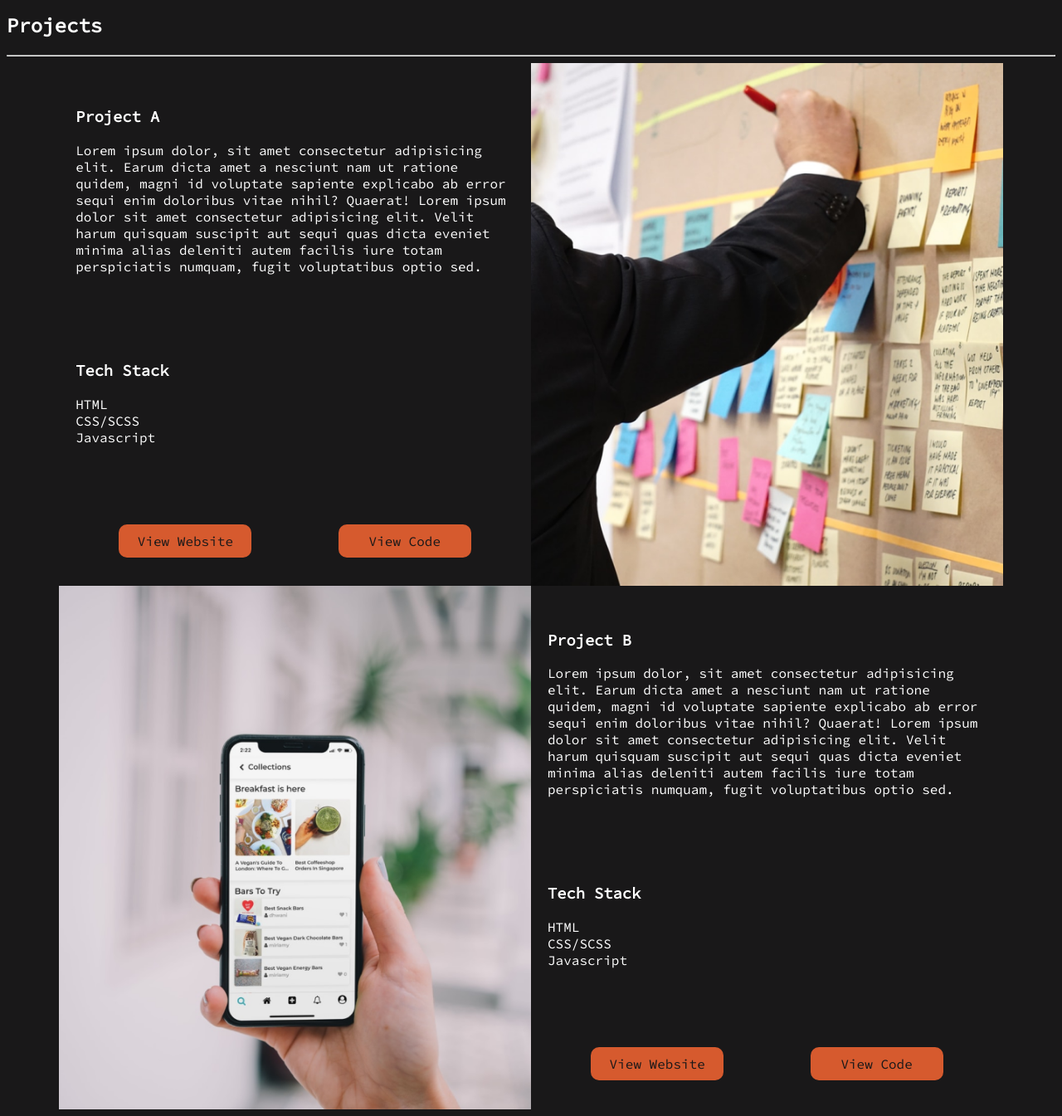
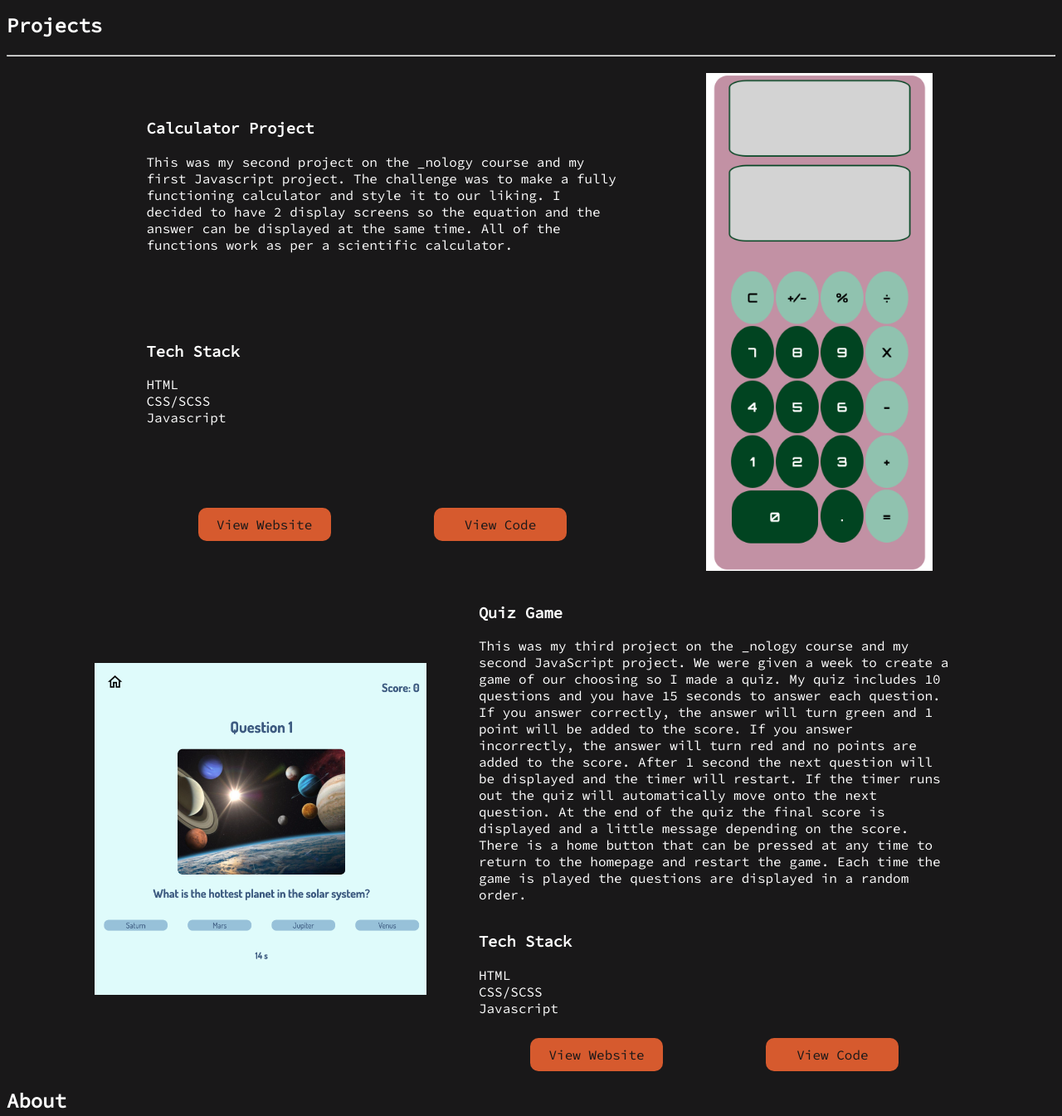
Before and after one commit to hope-sugden/portfolio, a plain HTML site: page index.html in a window 1280 px wide. Shown: the part 1760-3105 px from the top of the page at 83% size. Drawn offline with Linux system fonts and the light colour scheme.

Commit message:
quiz game project added

```diff
--- a/index.html
+++ b/index.html
@@ -72,8 +72,8 @@
 
                 <div class="projectA__text">
                     <div class="projectA__info">
-                        <h3>Project A</h3>
-                        <p>Lorem ipsum dolor, sit amet consectetur adipisicing elit. Earum dicta amet a nesciunt nam ut ratione quidem, magni id voluptate sapiente explicabo ab error sequi enim doloribus vitae nihil? Quaerat! Lorem ipsum dolor sit amet consectetur adipisicing elit. Velit harum quisquam suscipit aut sequi quas dicta eveniet minima alias deleniti autem facilis iure totam perspiciatis numquam, fugit voluptatibus optio sed.</p>
+                        <h3>Calculator Project</h3>
+                        <p>This was my second project on the _nology course and my first Javascript project. The challenge was to make a fully functioning calculator and style it to our liking. I decided to have 2 display screens so the equation and the answer can be displayed at the same time. All of the functions work as per a scientific calculator.</p>
                     </div>
                     <div class="projectA__stack">
                         <h3>Tech Stack</h3>
@@ -84,24 +84,24 @@
                         </ul>
                     </div>
                     <div class="projectA__buttons">
-                    <a href="#" class="projectA__website">View Website</a>
-                    <a href="#" class="projectA__code">View Code</a>
+                    <a href="https://hope-sugden.github.io/calculator-project/" class="projectA__website">View Website</a>
+                    <a href="https://github.com/hope-sugden/calculator-project" class="projectA__code">View Code</a>
                     </div>
                 </div>
 
-                <img src="./images/projectA.png" alt="photo of project planning" class="projectA__img"/>
+                <img src="./images/calculator.png" alt="photo of calculator" class="projectA__img"/>
             </div>
 
 
 
         <div class="projectB">
 
-            <img src="images/projectB.png" alt="mobile phone showing an app" class="projectB__img">
+            <img src="./images/quiz.png" alt="mobile phone showing an app" class="projectB__img">
             <div class="projectB__text">
 
                 <div class="projectB__info">
-                        <h3>Project B</h3>
-                        <p>Lorem ipsum dolor, sit amet consectetur adipisicing elit. Earum dicta amet a nesciunt nam ut ratione quidem, magni id voluptate sapiente explicabo ab error sequi enim doloribus vitae nihil? Quaerat! Lorem ipsum dolor sit amet consectetur adipisicing elit. Velit harum quisquam suscipit aut sequi quas dicta eveniet minima alias deleniti autem facilis iure totam perspiciatis numquam, fugit voluptatibus optio sed.</p>
+                        <h3>Quiz Game</h3>
+                        <p>This was my third project on the _nology course and my second JavaScript project. We were given a week to create a game of our choosing so I made a quiz. My quiz includes 10 questions and you have 15 seconds to answer each question. If you answer correctly, the answer will turn green and 1 point will be added to the score. If you answer incorrectly, the answer will turn red and no points are added to the score. After 1 second the next question will be displayed and the timer will restart. If the timer runs out the quiz will automatically move onto the next question. At the end of the quiz the final score is displayed and a little message depending on the score. There is a home button that can be pressed at any time to return to the homepage and restart the game.  Each time the game is played the questions are displayed in a random order.</p>
                 </div>
                 <div class="projectB__stack">
                         <h3>Tech Stack</h3>
@@ -112,8 +112,8 @@
                         </ul>
                 </div>
                 <div class="projectB__buttons">
-                    <a href="#" class="projectB__website">View Website</a>
-                    <a href="#" class="projectB__code">View Code</a>
+                    <a href="https://hope-sugden.github.io/js-game-project/" class="projectB__website">View Website</a>
+                    <a href="https://github.com/hope-sugden/js-game-project" class="projectB__code">View Code</a>
                     </div>
                 </div>
 
--- a/layout/_projects.scss
+++ b/layout/_projects.scss
@@ -1,10 +1,13 @@
 .projectA {
     display: flex;
-    justify-content: space-between;
+    justify-content: space-evenly;
     margin: auto;
+    margin-top: 20px;
+    margin-bottom: 20px;
     width: 90%;
     &__img {
-        width: 50%;
+        max-height: 600px;
+        max-width: 50%;
     }
     &__text {
         display: flex;
@@ -61,11 +64,15 @@
 
 .projectB {
     display: flex;
-    justify-content: space-between;
+    justify-content: space-evenly;
+    align-items: center;
     margin: auto;
+    margin-top: 20px;
+    margin-bottom: 20px;
     width: 90%;
     &__img {
-        width: 50%;
+        max-width: 50%;
+        max-height: 400px;
     }
     &__text {
         display: flex;
@@ -123,6 +130,7 @@
 @media screen and (max-width:710px) {
     .projectA {
         flex-direction: column;
+        align-items: center;
     }
     .projectA__img {
             width: 100%;
@@ -148,6 +156,7 @@
     }
     .projectB {
         flex-direction: column-reverse;
+        align-items: center;
     }
     .projectB__img {
             width: 100%;
```
Also changed, not shown: images/calculator.png (added), images/quiz.png (added), styles.css, 1 other file.
